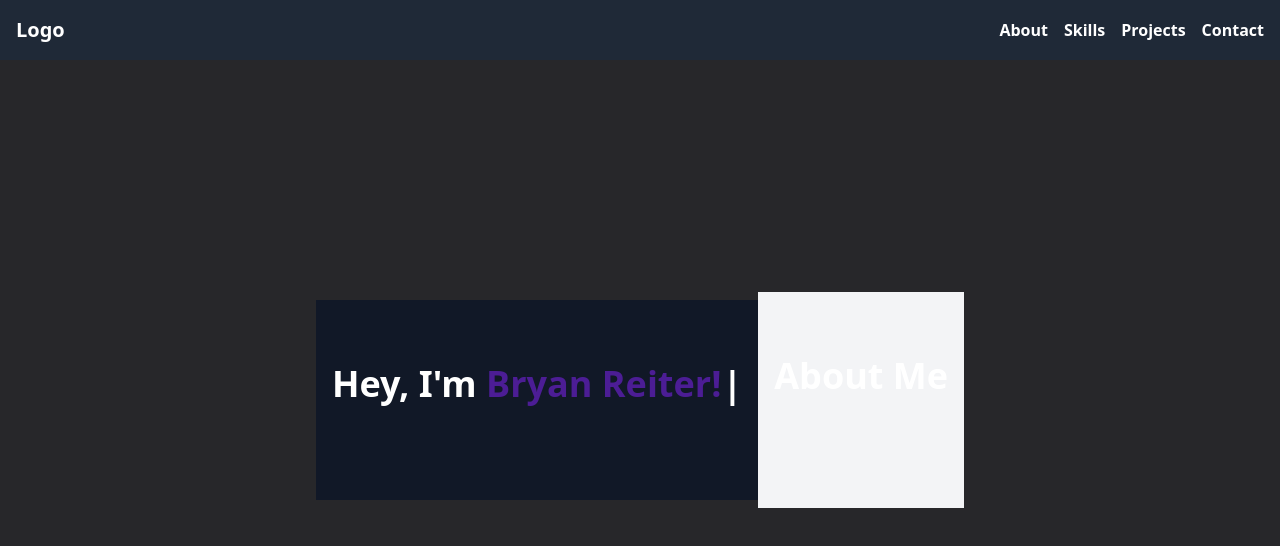
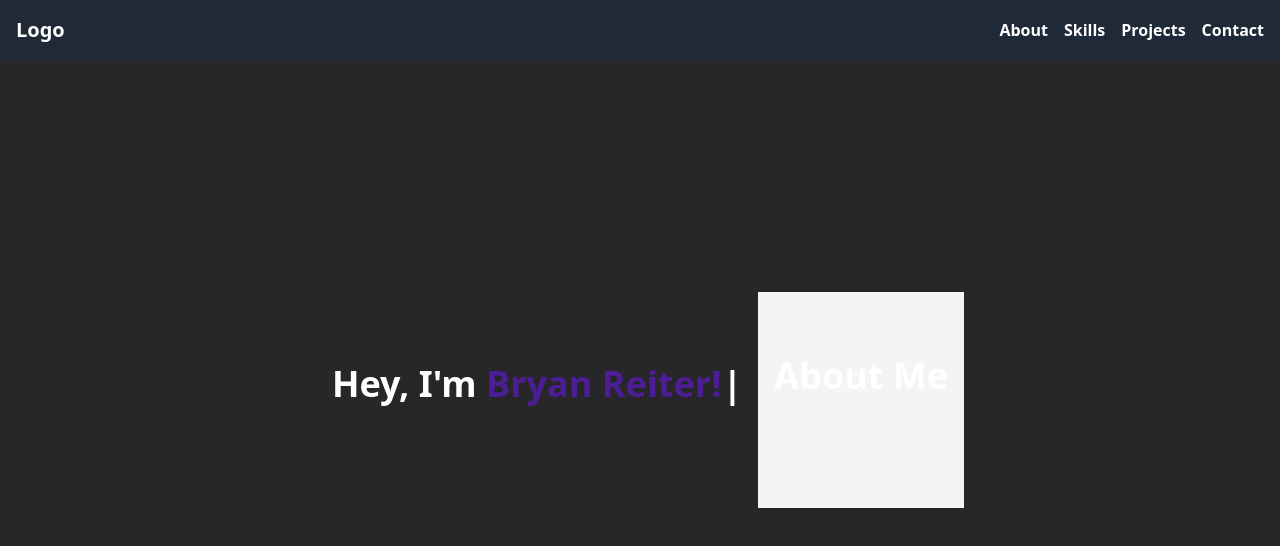
Before and after one commit to bryanreiter/personal-site, a Next.js app in the folder personal-site/: page / in a window 1280 px wide. Shown: the top 546 px of the page. Built offline with nearby package versions, Linux system fonts and the light colour scheme.

Commit message:
removed unneeded specified color

```diff
--- a/personal-site/src/components/Intro.js
+++ b/personal-site/src/components/Intro.js
@@ -2,7 +2,7 @@ import Typewriter from "typewriter-effect";
 
 export default function Intro() {
   return (
-    <section id="intro" className="py-16 bg-gray-900">
+    <section id="intro" className="py-16">
       <div className="container mx-auto px-4 content-center">
         <h1 className="text-4xl font-bold mb-8">
           <Typewriter
```
